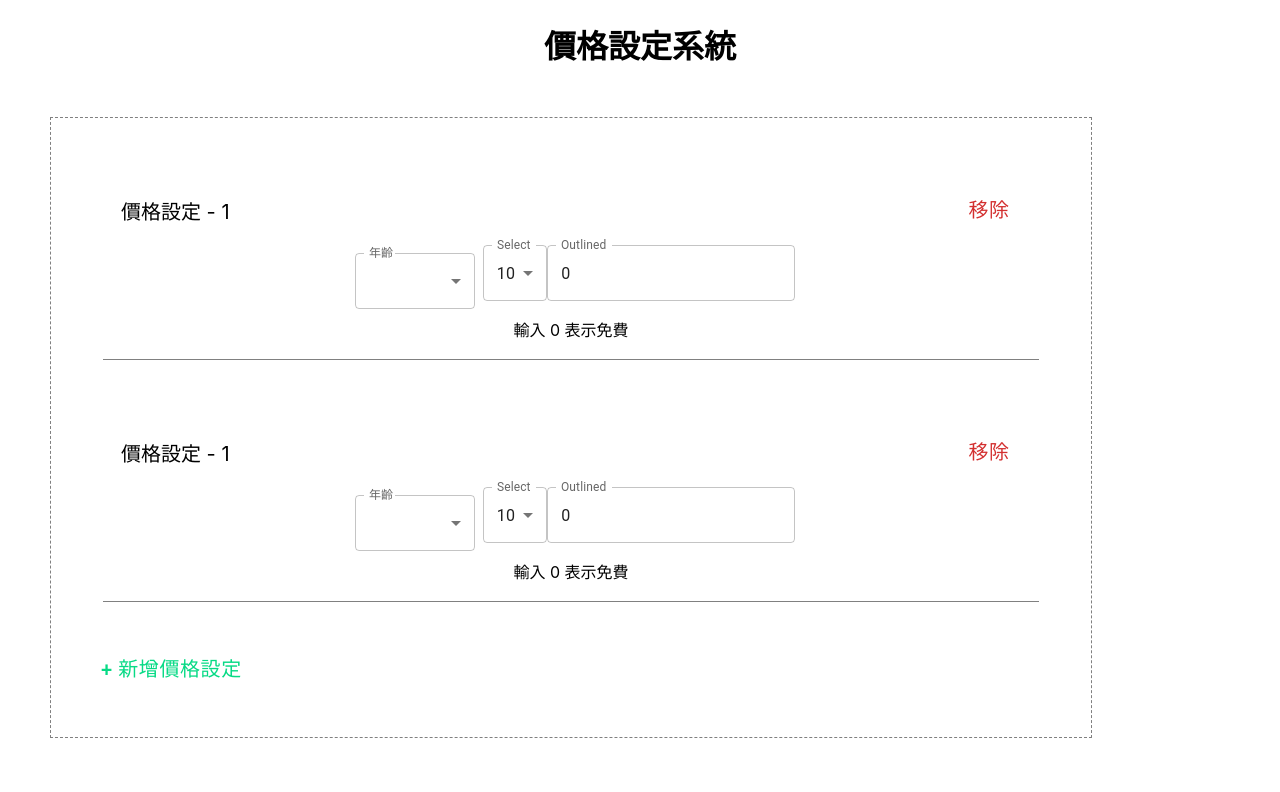
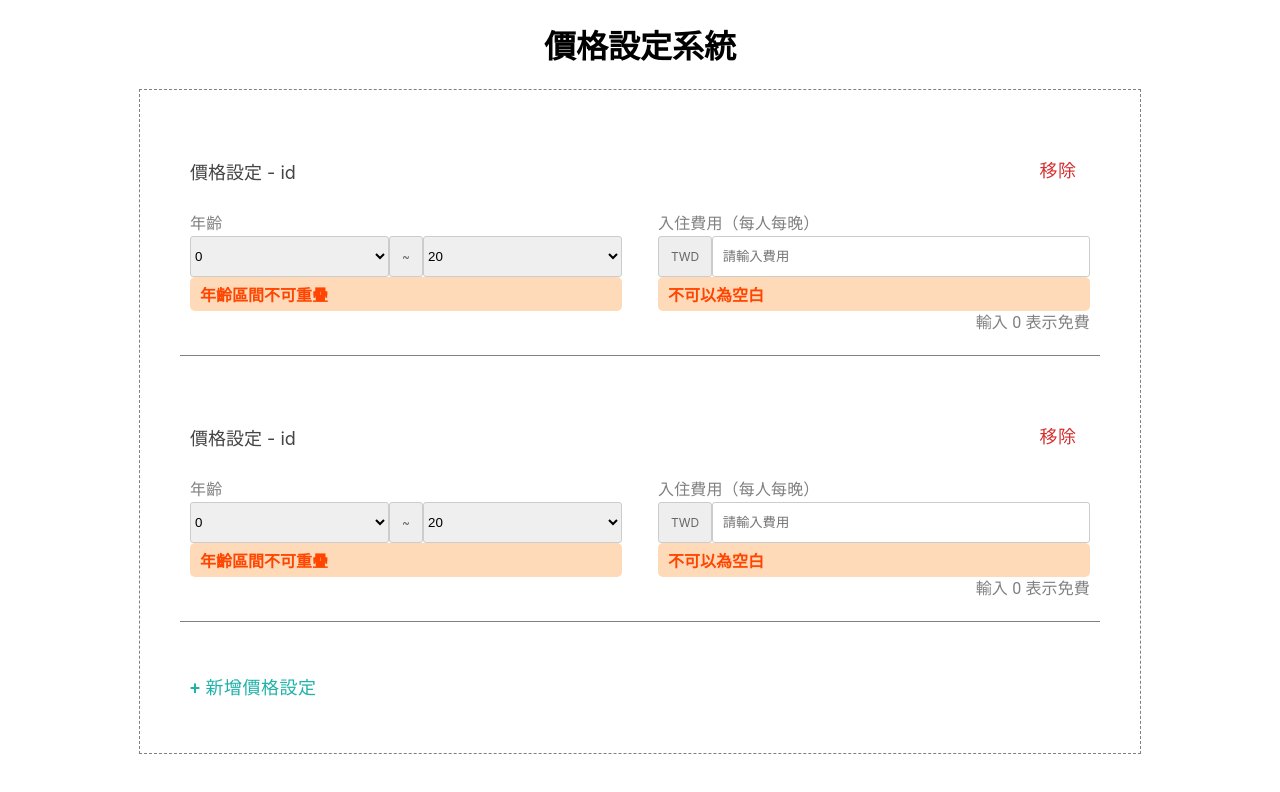
Before and after one commit to belong112/pretest-product, a React (Create React App) app: page / in a window 1280 px wide. Shown: the top 792 px of the page. Built offline with nearby package versions, Linux system fonts and the light colour scheme.

Commit message:
adjust UI to fit the design spec'

```diff
--- a/src/App.css
+++ b/src/App.css
@@ -1,3 +1,6 @@
 .App {
   text-align: center;
+  display: flex;
+  flex-direction: column;
+  align-items: center;
 }
--- a/src/components/PriceSetter.js
+++ b/src/components/PriceSetter.js
@@ -4,12 +4,7 @@ import { checkOveLapAndNotInclude, thousandSeparator } from "../tools/tools";
 import { styled } from "@mui/material";
 import Box from "@mui/material/Box";
 import Button from "@mui/material/Button";
-import TextField from "@mui/material/TextField";
-import MenuItem from "@mui/material/MenuItem";
-import InputLabel from "@mui/material/InputLabel";
-import FormHelperText from "@mui/material/FormHelperText";
-import FormControl from "@mui/material/FormControl";
-import Select from "@mui/material/Select";
+import Typography from "@mui/material/Typography";
 
 const ageList = [];
 for (let i = 0; i <= 20; i++) {
@@ -20,70 +15,126 @@ const PriceSetterBox = styled(Box)({
   borderBottom: "1px solid gray",
   width: "900px",
   margin: "20px",
-  padding: "18px",
+  padding: "10px",
 });
 
 const PriceSettingTitle = styled("p")({
-  fontSize: "20px",
+  fontSize: "18px",
+  color: "#444",
+});
+
+const ErrorMessage = styled("div")({
+  backgroundColor: "peachpuff",
+  color: "orangered",
+  padding: "5px 10px",
+  borderRadius: "5px",
+  textAlign: "left",
+  fontWeight: "bold",
+});
+
+const SingleInput = styled("div")({
+  width: "48%",
+  padding: "10px 0px",
+});
+
+const GreyBox = styled("div")({
+  color: "#666",
+  backgroundColor: "#eee",
+  padding: "12px",
+  border: "1px solid #ccc",
+  borderRadius: "3px",
+  fontSize: "12px",
+});
+
+const Feehint = styled(Typography)({
+  color: "grey",
+  textAlign: "right",
+});
+
+const InputType = styled(Typography)({
+  color: "grey",
+  textAlign: "left",
+});
+
+const AgeInput = styled("select")({
+  width: "50%",
+  border: "1px solid #ccc",
+  borderRadius: "3px",
+});
+
+const FeeInput = styled("input")({
+  width: "100%",
+  border: "1px solid #ccc",
+  borderRadius: "3px",
 });
 
 export default function PriceSetter() {
-  const [age, setAge] = useState([0, 0]);
-  const [fee, setFee] = useState(0);
-  const isError = false;
+  const [startAge, setStartAge] = useState(0);
+  const [endAge, setEndAge] = useState(20);
+  const [fee, setFee] = useState("");
+  const isAgeError = true;
+  const isFeeError = fee === "";
 
   const handleFeeChange = (e) => {
     setFee(thousandSeparator(e.target.value));
   };
 
-  const handleAgeChange = (e) => {};
+  const handleStartAgeChange = (e) => {
+    setStartAge(e.target.value);
+  };
+
+  const handleEndAgeChange = (e) => {
+    setEndAge(e.target.value);
+  };
 
   return (
     <PriceSetterBox>
       <Box sx={{ display: "flex", justifyContent: "space-between" }}>
-        <PriceSettingTitle>價格設定 - 1</PriceSettingTitle>
-        <Button variant="text" color="error" sx={{ fontSize: "20px" }}>
+        <PriceSettingTitle>價格設定 - id</PriceSettingTitle>
+        <Button variant="text" color="error" sx={{ fontSize: "18px" }}>
           移除
         </Button>
       </Box>
-      <div>
-        <FormControl sx={{ m: 1, minWidth: 120 }}>
-          <InputLabel id="demo-simple-select-error-label">年齡</InputLabel>
-          <Select
-            id="demo-simple-select-error"
-            value={age}
-            label="Age"
-            onChange={handleAgeChange}
+      <Box sx={{ display: "flex", justifyContent: "space-between" }}>
+        <SingleInput>
+          <InputType>年齡</InputType>
+          <Box sx={{ display: "flex" }}>
+            <AgeInput
+              defaultValue={startAge}
+              value={startAge}
+              onChange={handleStartAgeChange}
             >
-            {ageList.map((option) => (
-              <MenuItem key={option.value} value={option.value}>
-                {option.label}
-              </MenuItem>
+              {ageList.map((item) => (
+                <option value={item.value}>{item.label}</option>
               ))}
-          </Select>
-          {isError && <FormHelperText>年齡區間有重複</FormHelperText>}
-        </FormControl>
-        <TextField
-          id="outlined-select-currency"
-          select
-          label="Select"
-          defaultValue={10}
+            </AgeInput>
+            <GreyBox>~</GreyBox>
+            <AgeInput
+              defaultValue={endAge}
+              value={endAge}
+              onChange={handleEndAgeChange}
             >
-          {ageList.map((option) => (
-            <MenuItem key={option.value} value={option.value}>
-              {option.label}
-            </MenuItem>
+              {ageList.map((item) => (
+                <option value={item.value}>{item.label}</option>
               ))}
-        </TextField>
-        <TextField
-          id="fee-input"
-          label="Outlined"
-          variant="outlined"
-          value={fee}
+            </AgeInput>
+          </Box>
+          {isAgeError && <ErrorMessage>年齡區間不可重疊</ErrorMessage>}
+        </SingleInput>
+        <SingleInput>
+          <InputType>入住費用（每人每晚）</InputType>
+          <Box sx={{ display: "flex" }}>
+            <GreyBox>TWD</GreyBox>
+            <FeeInput
+              placeholder="  請輸入費用"
+              type="text"
               onChange={handleFeeChange}
             />
-      </div>
-      <Box>輸入 0 表示免費</Box>
+          </Box>
+          {isFeeError && <ErrorMessage>不可以為空白</ErrorMessage>}
+          <Feehint>輸入 0 表示免費</Feehint>
+        </SingleInput>
+      </Box>
     </PriceSetterBox>
   );
 }
--- a/src/components/PriceSystem.js
+++ b/src/components/PriceSystem.js
@@ -1,3 +1,4 @@
+import { useState } from "react";
 import { checkOveLapAndNotInclude } from "../tools/tools";
 
 import { styled } from "@mui/material/styles";
@@ -5,9 +6,9 @@ import Button from "@mui/material/Button";
 import PriceSetter from "./PriceSetter";
 
 const AddPriceButton = styled(Button)({
-  fontSize: "20px",
+  fontSize: "18px",
   alignSelf: "flex-start",
-  color: "#07da85",
+  color: "lightseagreen",
   padding: "30px 30px",
 
   "&:disable": {
@@ -17,30 +18,33 @@ const AddPriceButton = styled(Button)({
 });
 
 const Container = styled("div")({
-  margin: "50px",
   padding: "20px",
   maxWidth: "1000px",
   display: "flex",
+  justifyContent: "center",
   alignItems: "center",
   flexDirection: "column",
   border: "1px dashed grey",
 });
 
-function handleClick() {
-  console.log("you click the btn!");
-}
+export default function PriceSystem() {
+  const [priceData, setPriceData] = useState([1, 2]);
+  const test = [[0, 11], [5, 8], [17, 20], [7], [4, 20]];
+  const data = checkOveLapAndNotInclude(test);
+  const isBtnDisable = data.notInclude.length === 0;
 
-export default function PriceSystem() {
-  const test = [[6, 11], [5, 8], [17, 20], [7], [14, 17]];
-  const data = checkOveLapAndNotInclude(test);
-  console.log(data);
+  function handleClick() {
+    setPriceData([...priceData, priceData.length + 1]);
+  }
+
   return (
     <Container>
-      <PriceSetter />
-      <PriceSetter />
-      {data.notInclude.length !== 0 && (
-        <AddPriceButton onClick={handleClick}>+ 新增價格設定</AddPriceButton>
-      )}
+      {priceData.map((x) => (
+        <PriceSetter />
+      ))}
+      <AddPriceButton disable={isBtnDisable} onClick={handleClick}>
+        + 新增價格設定
+      </AddPriceButton>
     </Container>
   );
 }
```
Lines whose indentation alone changed are shown as unchanged.
